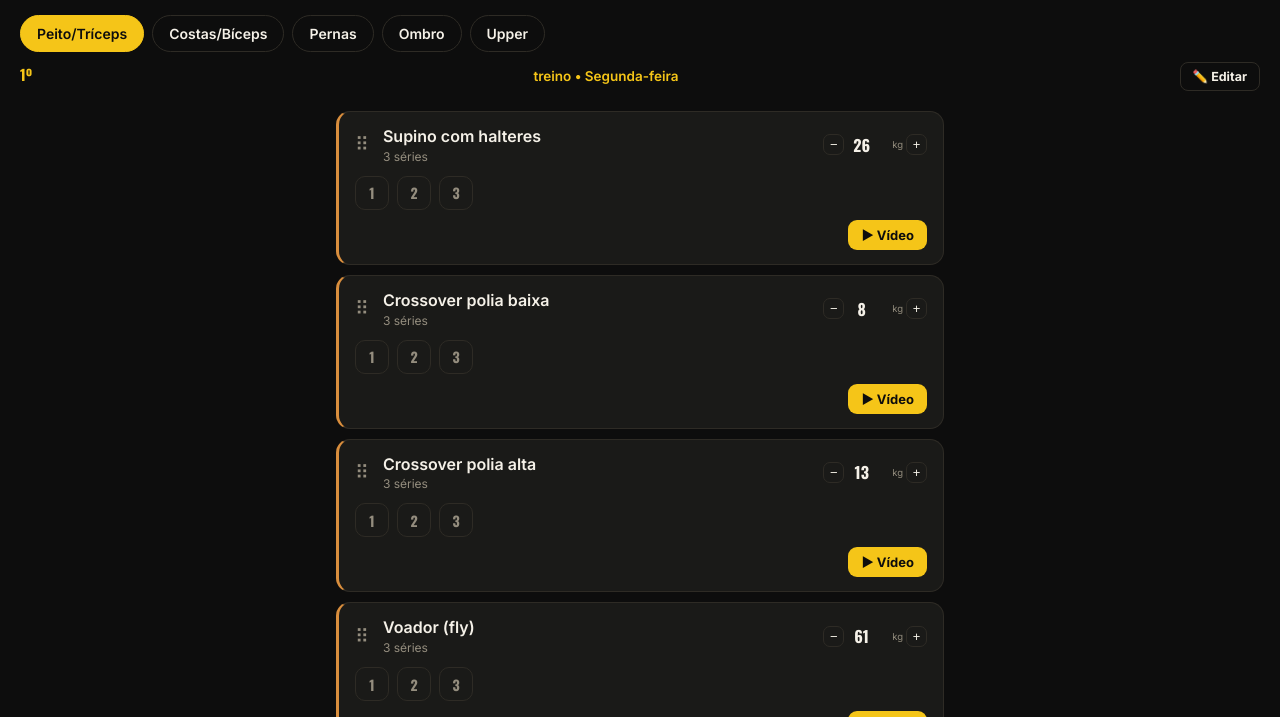
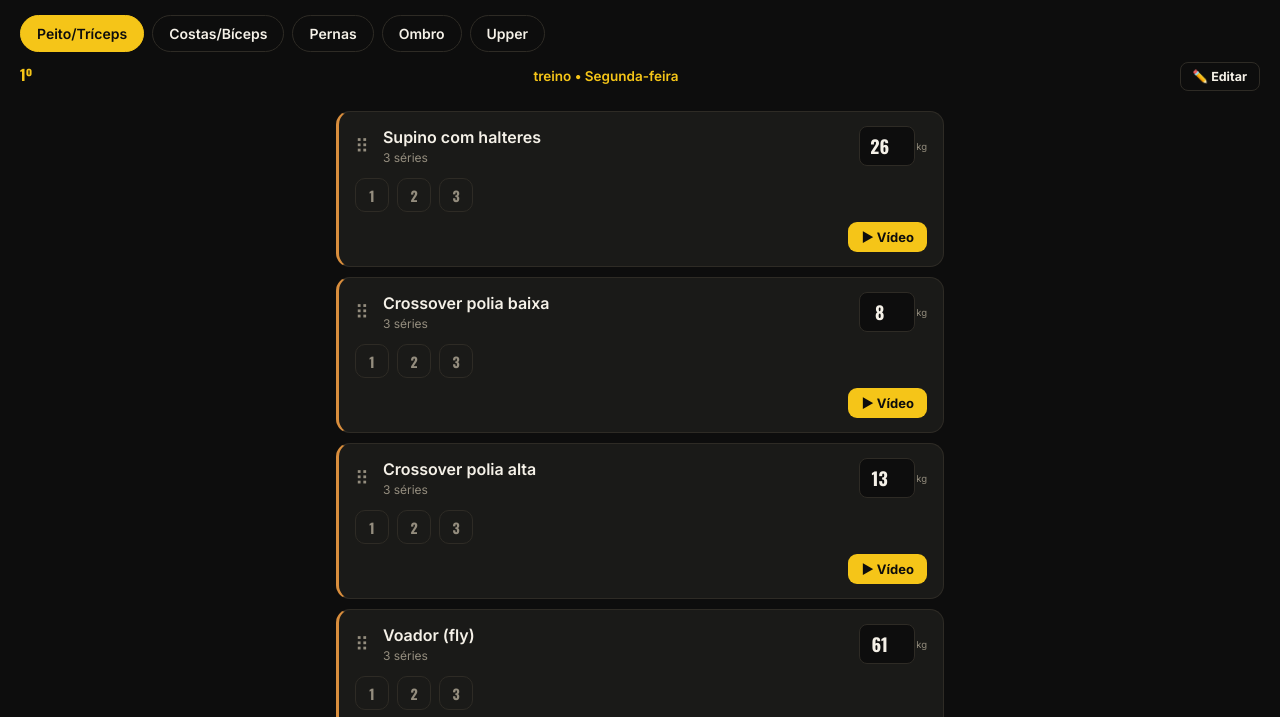
Before and after one commit to jonprofissionalux-cloud/App-Treino, a plain HTML site: page index.html in a window 1280 px wide. Shown: the part 75-792 px from the top of the page. Drawn offline with nearby package versions, Linux system fonts and the light colour scheme.

Commit message:
Remover steppers de +-1kg; so campo digitavel, evita pontos intermediarios no historico

```diff
--- a/index.html
+++ b/index.html
@@ -59,8 +59,8 @@ main{padding:4px 16px 90px; max-width:640px; margin:0 auto;}
   color:var(--ink); font-size:13px; line-height:1; cursor:pointer; display:flex; align-items:center; justify-content:center; flex:0 0 auto;
 }
 .weight-val{
-  width:44px; min-width:0; text-align:center; font-size:16px; font-weight:700; border:none; background:transparent;
-  color:var(--ink); font-family:'Oswald',sans-serif; padding:0;
+  width:56px; min-width:0; text-align:center; font-size:18px; font-weight:700; border:1px solid var(--line); background:var(--bg);
+  color:var(--ink); font-family:'Oswald',sans-serif; padding:6px 2px; border-radius:8px;
 }
 .weight-val:focus{outline:none;}
 .unit{font-size:9.5px; color:var(--sub); margin-left:-2px;}
@@ -706,10 +706,8 @@ function render(){
     const wVal = hasWeight ? weights[k] : null;
     const weightHTML = hasWeight ? `
       <div class="weight-box">
-        <button class="stepper" data-act="minus" data-key="${k}">−</button>
         <input class="weight-val" data-key="${k}" type="number" step="1" value="${wVal}">
         <span class="unit">kg</span>
-        <button class="stepper" data-act="plus" data-key="${k}">+</button>
       </div>` : `<span class="no-weight">3 séries</span>`;
     const isRef = ex.v && ex.v.indexOf('pinterest') !== -1;
     const videoHTML = ex.v ? `<a class="video-btn" href="${ex.v}" target="_blank" rel="noopener noreferrer">${isRef?'🔗 Ver ref.':'▶ Vídeo'}</a>` : '';
```
